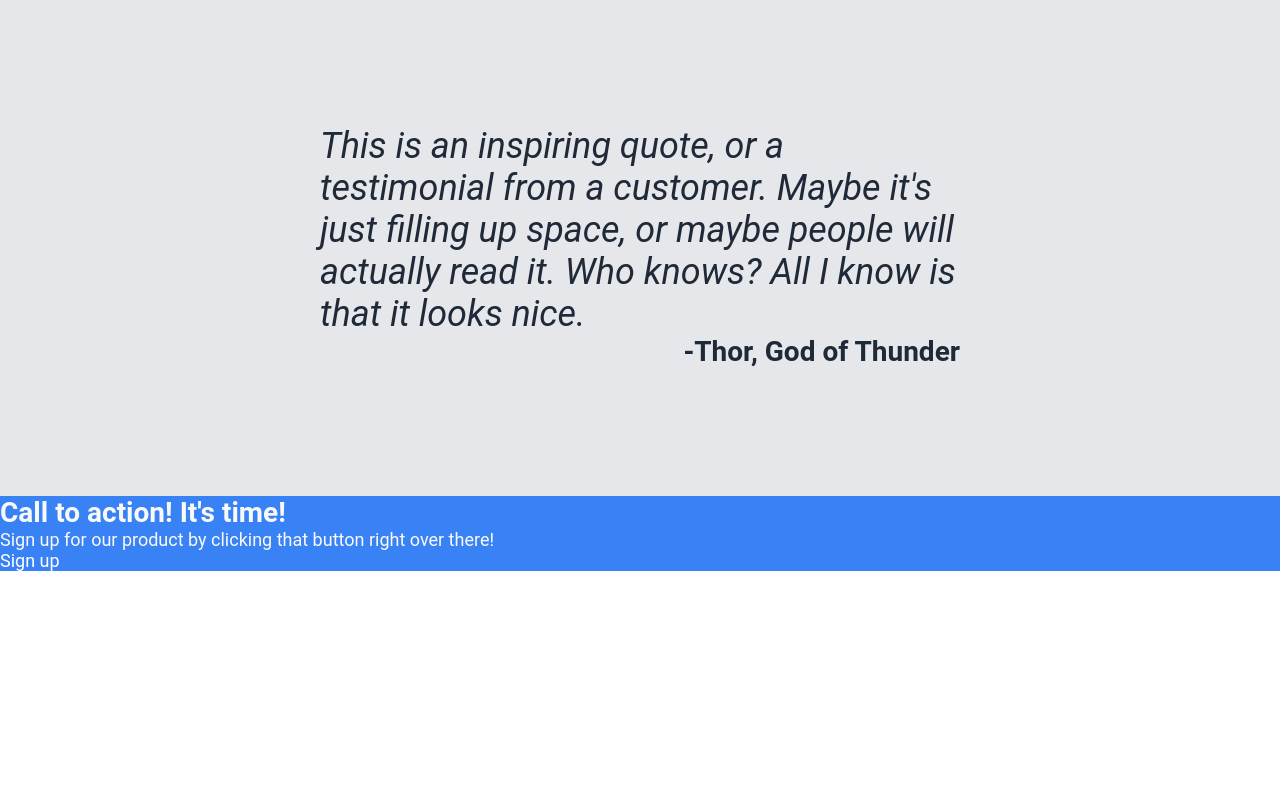
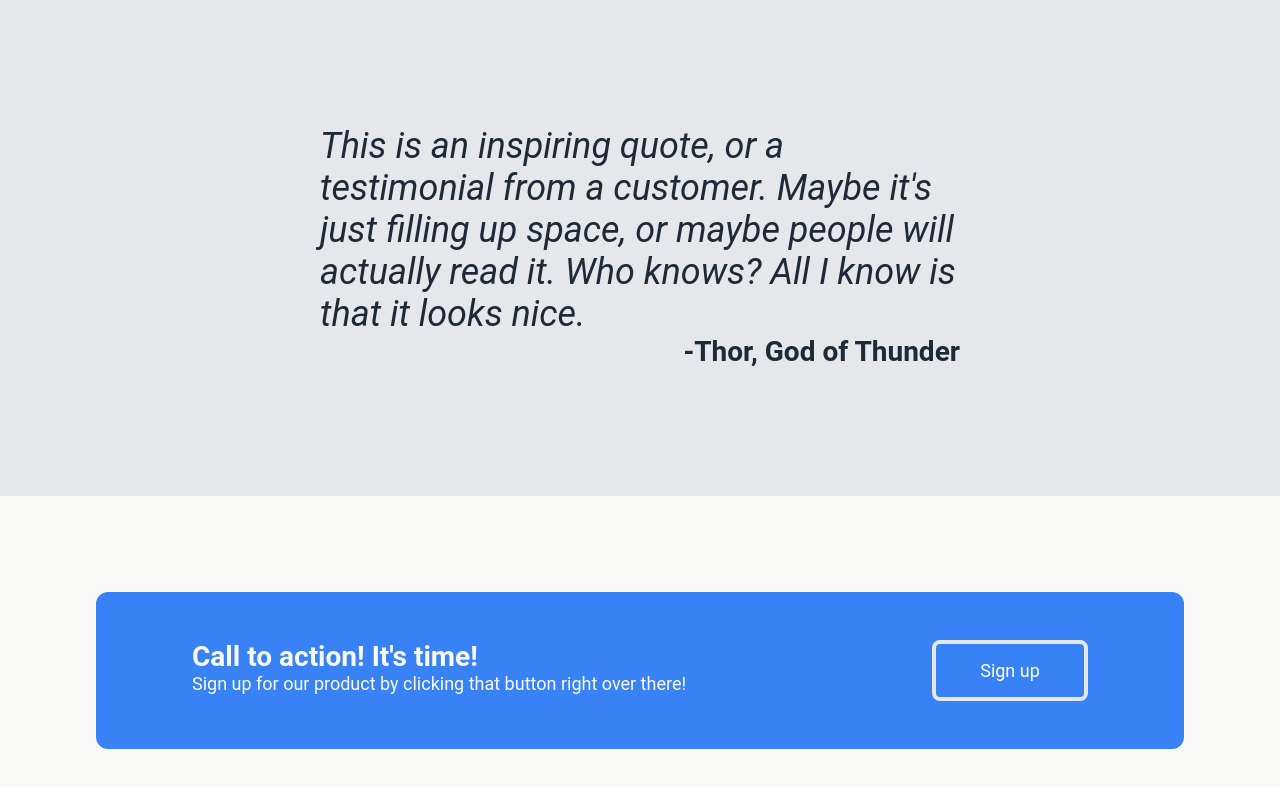
Before and after one commit to dooory/landing-page, a plain HTML site: page index.html in a window 1280 px wide. Shown: the part 1145-1932 px from the top of the page. Before the commit the page ends 1716 px from the top, so only its background shows below. Drawn offline with Linux system fonts and the light colour scheme.

Commit message:
Created container and formatted sign up section

```diff
--- a/index.html
+++ b/index.html
@@ -77,7 +77,9 @@
         <h3 class="sign-up-text">Call to action! It's time!</h3>
         <p class="sign-up-secondary-text">Sign up for our product by clicking that button right over there!</p>
       </div>
-      <a class="sign-up-button" href="">Sign up</a>
+      <div class="sign-up-button-container">
+        <a class="sign-up-button" href="">Sign up</a>
+      </div>
     </div>
   </div>
 </body>
--- a/style.css
+++ b/style.css
@@ -223,13 +223,25 @@ a {
 /* Sign Up Container */
 
 .sign-up-container {
-  width: 100%;
+  display: flex;
+  align-items: center;
+  justify-content: center;
   background-color: #f9faf8;
+  padding: 96px;
 }
 
 .sign-up-content {
+  border-radius: 12px;
+  padding: 48px 96px;
   background-color: #3882f6;
   color: #f9faf8;
+  display: flex;
+  justify-content: center;
+  flex: 0 1 1000px;
+}
+
+.sign-up-text-container {
+  flex: 1;
 }
 
 .sign-up-text {
@@ -240,6 +252,17 @@ a {
   font-size: 18px;
 }
 
-.sign-up-button {
+.sign-up-button-container {
+  max-height: 1.5em;
+  display: flex;
+  align-items: center;
+  justify-content: center;
+  border: 4px solid #e5e7eb;
+  padding: 16px 24px;
+  border-radius: 8px;
+  flex: 0 1 100px;
   font-size: 18px;
+  text-wrap: nowrap;
+  text-align: center;
+  margin-left: 60px;
 }
```
